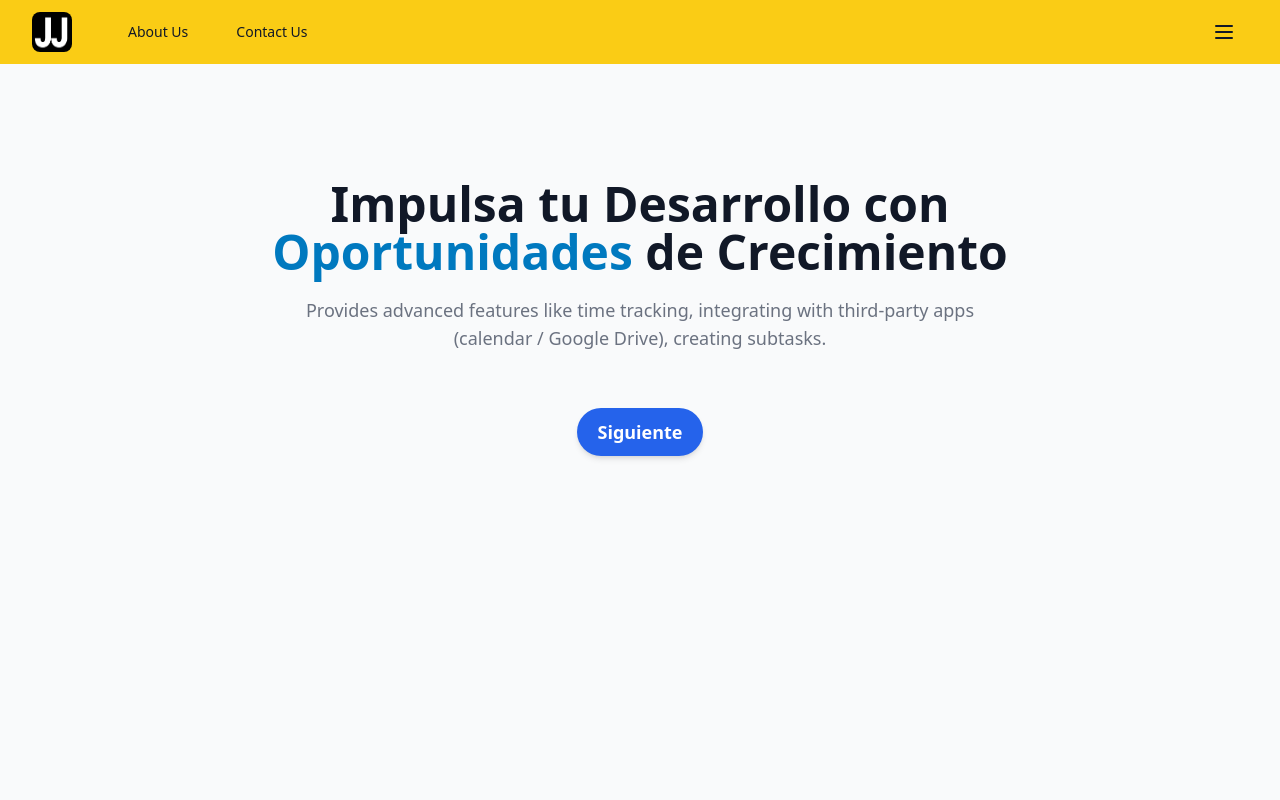
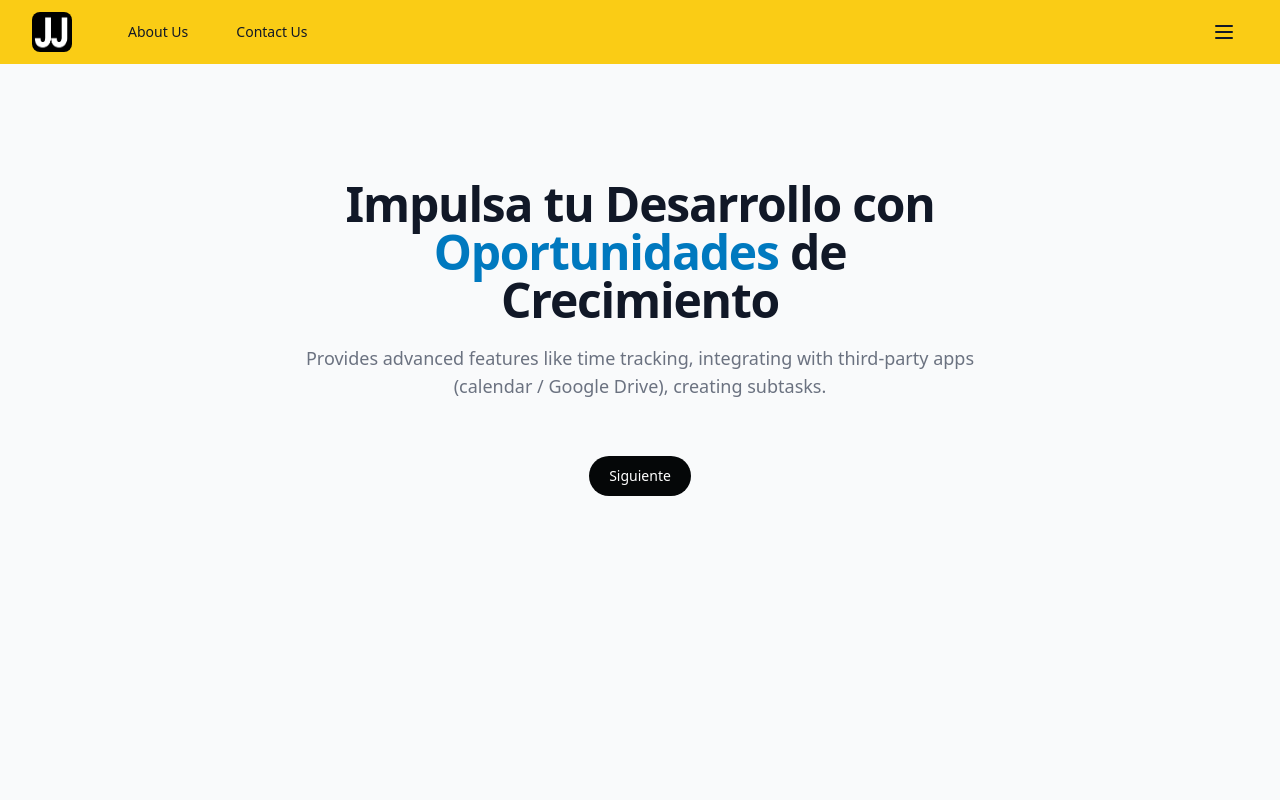
Before and after one commit to KevinAlpizarDev/JoinJob_app, a React (Vite) app in the folder reactApp/: page / in a window 1280 px wide. Shown: the top 800 px of the page. Built offline with nearby package versions, Linux system fonts and the light colour scheme.

Commit message:
basic styles

```diff
--- a/reactApp/src/components/LandingPage.jsx
+++ b/reactApp/src/components/LandingPage.jsx
@@ -73,10 +73,18 @@ export default function LandingPage() {
             </p>
           </div> */}
           <div class="mb-14 mx-4 sm:mx-10 md:mx-16 lg:mx-36 text-center">
-            <h1 class="text-4xl md:text-5xl font-bold text-gray-900 py-5">
+            {/* <h1 class="text-4xl md:text-5xl font-bold text-gray-900 py-5">
+              Impulsa tu Desarrollo con{" "}
+              <span class="text-[#0079BF]">Oportunidades</span> de Crecimiento
+            </h1> */}
+
+
+
+<h1 class="mx-auto max-w-2xl text-3xl sm:text-5xl font-bold tracking-tight text-gray-900 dark:text-gray-200 py-5">
   Impulsa tu Desarrollo con{" "}
   <span class="text-[#0079BF]">Oportunidades</span> de Crecimiento
 </h1>
+
             <p class="text-base md:text-lg font-normal text-gray-500 max-w-md md:max-w-2xl mx-auto">
               Provides advanced features like time tracking, integrating with
               third-party apps (calendar / Google Drive), creating subtasks.
@@ -85,38 +93,15 @@ export default function LandingPage() {
 
           <div className="flex justify-center">
   <Link to="/signin">
-              {/* <button className="animate-bounce w-16 h-16 flex items-center justify-center rounded-full font-bold text-[#0079BF] border-2 border-[#0079BF] bg-white dark:bg-gray-700 dark:text-[#00A4E4] transition-all ease-in-out duration-300 hover:bg-[#0079BF] hover:text-white">
-                <svg
-                  className="w-6 h-6"
-                  aria-hidden="true"
-                  xmlns="http://www.w3.org/2000/svg"
-                  fill="none"
-                  viewBox="0 0 14 10"
-                >
-                  <path
-                    stroke="currentColor"
-                    strokeLinecap="round"
-                    strokeLinejoin="round"
-                    strokeWidth="2"
-                    d="M1 5h12m0 0L9 1m4 4L9 9"
-                  />
-                </svg>
-              </button> */}
-              {/* <button
-                type="button"
-                class="text-blue-700 border hover:text-white  border-blue-600 hover:bg-blue-800 focus:ring-4 focus:outline-none focus:ring-blue-300 font-medium rounded-full text-sm px-5 py-2.5 text-center me-2 mb-2 dark:border-blue-500 dark:text-blue-500 dark:hover:text-white dark:hover:bg-blue-500 dark:focus:ring-blue-800"
-              >
-                Siguiente
-              </button> */}
     <button
       type="button"
-  class="px-5 py-2.5 bg-blue-600 hover:text-white border-blue-600 hover:bg-blue-800 text-white rounded-full font-bold text-lg transition-all duration-200 hover:scale-105 shadow-md"
+      className="text-white bg-[#050708] hover:bg-[#050708]/90 focus:ring-4 focus:outline-none focus:ring-[#050708]/50 font-medium rounded-full text-sm px-5 py-2.5 text-center transition-all duration-200"
     >
       Siguiente
     </button>
-
   </Link>
 </div>
+
         </div>
       </section>
       {/* <div className="flex pt-24 items-start justify-center min-h-screen bg-slate-100 dark:bg-gray-800">
--- a/reactApp/src/components/Position.jsx
+++ b/reactApp/src/components/Position.jsx
@@ -1,22 +1,3 @@
-// import React from "react";
-// import { Link } from "react-router-dom";
-
-// const Position = () => {
-//   return (
-//     <div className=" w-full  h-0 mb-40 mr-6 z-10 bg-black flex justify-end pr-10 fixed bottom-0 right-0">
-//       <Link to="/">
-//         <button
-//           type="button"
-//           className="font-poppins text-white shadow-lg mt-20 bg-purple-700 hover:bg-purple-800 focus:outline-none focus:ring-4 focus:ring-purple-300 font-medium rounded-full text-sm px-5 py-2.5 text-center mb-2 dark:bg-purple-600 dark:hover:bg-purple-700 dark:focus:ring-purple-900"
-//         >
-//        Back
-//         </button>
-//       </Link>
-//     </div>
-//   );
-// };
-
-// export default Position;
 import React from "react";
 import { Link } from "react-router-dom";
 
@@ -26,7 +7,7 @@ const Position = () => {
       <Link to="/">
         <button
           type="button"
-          className="font-poppins text-white shadow-lg mt-20 bg-[#457B9D] hover:bg-[#1D3557] focus:outline-none focus:ring-4 focus:ring-[#A8DADC] font-medium rounded-full text-sm px-5 py-2.5 text-center mb-2 transition-all duration-200 hover:scale-105 dark:bg-[#1D3557] dark:hover:bg-[#457B9D] dark:focus:ring-[#F1FAEE]"
+          className="px-5 py-2.5 bg-yellow-400 hover:text-black hover:bg-yellow-400 text-black font-poppins rounded-full"
         >
           Back
         </button>
```
Lines whose indentation alone changed are shown as unchanged.
